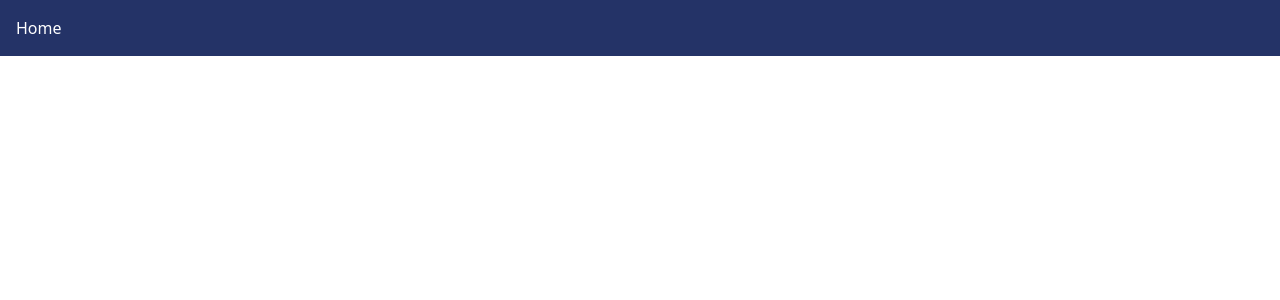
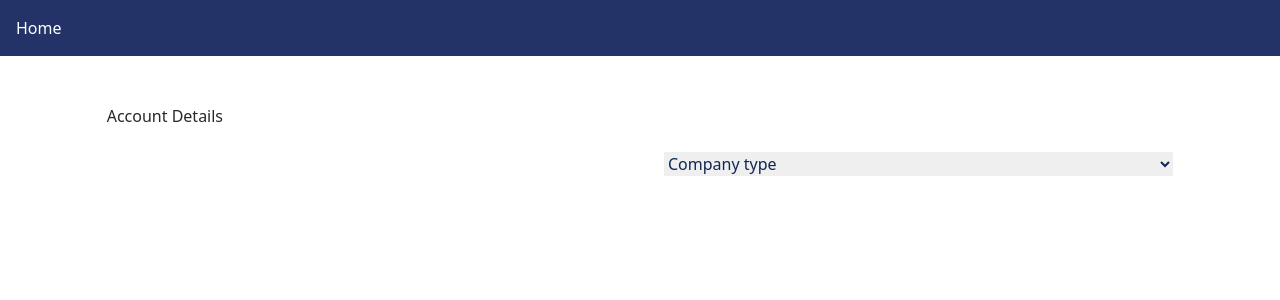
Before and after one commit to gmanninglive/yardlink-tech-task, a Next.js app: page /creditapplication.js in a window 1280 px wide. Shown: the top 300 px of the page. Built offline with nearby package versions, Linux system fonts and the light colour scheme.

Commit message:
Custom Dropdown Input, Set Proptypes

```diff
--- a/components/Nav/Nav.jsx
+++ b/components/Nav/Nav.jsx
@@ -1,5 +1,5 @@
 import Image from "next/image";
-import Link from "next/Link";
+import Link from "next/link";
 
 // TODO Fix up placement, fix up create account skewed box
 
--- a/components/form/CreditApplication.jsx
+++ b/components/form/CreditApplication.jsx
@@ -1,4 +1,5 @@
 import { Formik, Form, Field } from "formik";
+import DropdownSelection from './custominput/DropdownSelection'
 
 export default function CreditApplicationForm(){
     return(
@@ -13,6 +14,49 @@ export default function CreditApplicationForm(){
             >
               {({ isSubmitting, errors, touched }) => (
                 <Form className="p-2 lg:p-0 flex flex-col justify-center items-center">
+                    <div className="w-full lg:w-10/12 mt-12 grid md:grid-cols-2 gap-x-2 lg:gap-x-12 gap-y-2 md:gap-y-6">
+                <h2 className="text-[#292825] md:col-span-2">
+                  Account Details
+                </h2>
+                <span className="w-full md:mt-14">
+                  <DropdownSelection
+                    className="form-field"
+                    fieldName="business_nature"
+                    title="Nature of business (select all that apply)"
+                    data={[
+                      "Construction",
+                      "Groundworks",
+                      "Events",
+                      "Developer",
+                    ]}
+                  />
+                </span>
+                <span className="w-full flex flex-col gap-y-2">
+                  <DropdownSelection
+                    className="form-field"
+                    fieldName="business_role"
+                    title="Role on Projects (select all that apply)"
+                    data={[
+                      "Trades",
+                      "Project Management",
+                      "Architect",
+                      "Surveyor",
+                      "Waste Clearance",
+                    ]}
+                  />
+                  <Field
+                    name="company_type"
+                    as="select"
+                    className="form-field"
+                  >
+                    <option value="">Company type</option>
+                    <option value="Sole Trader">Sole Trader</option>
+                    <option value="Partnership">Partnership</option>
+                    <option value="LTD">LLC / LTD</option>
+                    <option value="PLC">PLC</option>
+                  </Field>
+                </span>
+              </div>
 
                 </Form>
               )}
--- a/pages/creditapplication.js/index.js
+++ b/pages/creditapplication.js/index.js
@@ -1,12 +1,12 @@
-
 import Link from 'next/link'
+import CreditApplicationForm from '../../components/form/CreditApplication';
 
 export default function CreditIndex() {
     return (
         <div className="w-screen">
           <div className="w-full p-4 bg-darkblue text-white"><Link href="/" ><a >Home</a></Link></div>
           <div>
-
+              <CreditApplicationForm />
           </div>
         </div>
       );
```
Also changed, not shown: components/form/custominput/DropdownSelection.jsx (+21 -0 lines).
